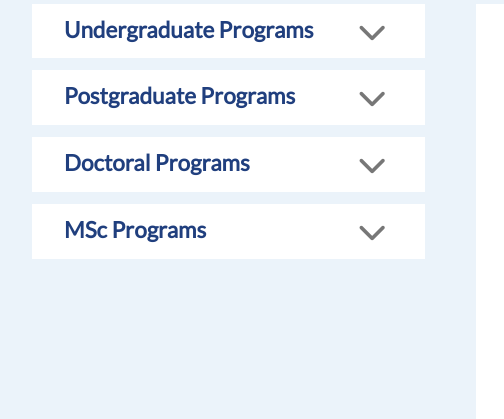
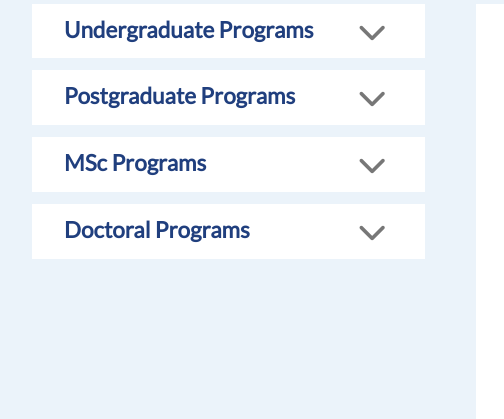
Before and after one commit to TheMarcellVargaUCN/ProjectStudy, a plain HTML site: page universities.html in a window 1280 px wide. Shown: the part 952-1371 px from the top of the page, 0-504 px from the left. Drawn offline with nearby package versions, Linux system fonts and the light colour scheme; some packages are replaced by stand-ins of ours; grey boxes are pictures that could not be loaded.

Commit message:
Programs

```diff
--- a/assets/css/style-universities.css
+++ b/assets/css/style-universities.css
@@ -335,14 +335,14 @@ h1 {
     grid-template-areas:
     'undergrad'
     'postgrad'
-    'doctor'
-    'master';
+    'master'
+    'doctor';
 }
 
 .undergrad { grid-area: undergrad; }
 .postgrad { grid-area: postgrad; }
+.master { grid-area: master; }
 .doctor { grid-area: doctor; }
-.master { grid-area: master; }
 
 
 .programcontainer h3 {
--- a/universities.html
+++ b/universities.html
@@ -103,9 +103,9 @@
 
                 <div class="panel">
                     <ul>
-                        <li>Lorem ipsum</li>
-                        <li>Lorem ipsum</li>
-                        <li>Lorem ipsum</li>
+                        <li>Bachelor in International Business</li>
+                        <li>Undergraduate Summer School</li>
+                        <li>Undergraduate Certificate - CIB or CBS</li>
                     </ul>
                 </div>
 
@@ -120,9 +120,12 @@
 
                 <div class="panel">
                     <ul>
-                        <li>Lorem ipsum</li>
-                        <li>Lorem ipsum</li>
-                        <li>Lorem ipsum</li>
+                        <li>MBA</li>
+                        <li>MSc Management in International Business (MIB)</li>
+                        <li>Masters in Management (Grande Ecole Program)</li>
+                        <li>Advanced Master in Biotechnology & Pharmaceutical Management</li>
+                        <li>Advanced Master in Digital Strategy Management</li>
+                        <li>Advanced Master in Energy Marketing and Management</li>
                     </ul>
                 </div>
 
@@ -137,9 +140,8 @@
 
                 <div class="panel">
                     <ul>
-                        <li>Lorem ipsum</li>
-                        <li>Lorem ipsum</li>
-                        <li>Lorem ipsum</li>
+                        <li>Doctorate of Business Administration (DBA)</li>
+                        <li>PhD in Business Administration</li>
                     </ul>
                 </div>
 
@@ -154,9 +156,15 @@
 
                 <div class="panel">
                     <ul>
-                        <li>Lorem ipsum</li>
-                        <li>Lorem ipsum</li>
-                        <li>Lorem ipsum</li>
+                        <li>MSc Business Development</li>
+                        <li>MSc Entrepreneurship & Global Marketing</li>
+                        <li>MSc Fashion, Design and Luxury Management</li>
+                        <li>MSc Finance</li>
+                        <li>MSc Humanitarian Program Management</li>
+                        <li>MSc Innovation, Strategy and Entrepreneurship</li>
+                        <li>MSc International Human Resource Management in the Digital Age</li>
+                        <li>MSc Marketing Management</li>
+
                     </ul>
                 </div>
 
@@ -252,9 +260,7 @@
 
                 <div class="panel">
                     <ul>
-                        <li>Lorem ipsum</li>
-                        <li>Lorem ipsum</li>
-                        <li>Lorem ipsum</li>
+                        <li>Bachelor in International Management</li>
                     </ul>
                 </div>
 
@@ -269,9 +275,7 @@
 
                 <div class="panel">
                     <ul>
-                        <li>Lorem ipsum</li>
-                        <li>Lorem ipsum</li>
-                        <li>Lorem ipsum</li>
+                        <p>No Postgraduate Program is available at this University</p>
                     </ul>
                 </div>
 
@@ -286,9 +290,7 @@
 
                 <div class="panel">
                     <ul>
-                        <li>Lorem ipsum</li>
-                        <li>Lorem ipsum</li>
-                        <li>Lorem ipsum</li>
+                        <li>MIB / DBA: Doctorate of Business Administration</li>
                     </ul>
                 </div>
 
@@ -303,9 +305,19 @@
 
                 <div class="panel">
                     <ul>
-                        <li>Lorem ipsum</li>
-                        <li>Lorem ipsum</li>
-                        <li>Lorem ipsum</li>
+                        <li>MSc: Business Intelligence & Analytics</li>
+                        <li>MSc: Coporate Finance & Fintech</li>
+                        <li>MSc: International Commerce & Digital Marketing</li>
+                        <li>MSc: Project Management</li>
+                        <li>MSc: Purchasing & Supply Chain Management</li>
+                        <li>MSc: Transforming Mobility - Business Models & Vehicles for the Future</li>
+                        <li>MSc: Strategy & Design for the Anthropocene</li>
+                        <li>MIB / DBA: Master in International Business - Business Management</li>
+                        <li>MIB / DBA: Master in International Business - Doing Business in Asia / Double-diplôme ISMAC</li>
+                        <li>MIB / DBA: Master in International Business - International Affairs</li>
+                        <li>MIB / DBA: Master in International Business - Management of Health Care Insitutions</li>
+                        <li>MIB / DBA: Master in International Business - Marketing Digital</li>
+                        <li>MIB / DBA: Master in International Business - Project Management</li>
                     </ul>
                 </div>
 
@@ -401,15 +413,13 @@
 
                 <div class="panel">
                     <ul>
-                        <li>Lorem ipsum</li>
-                        <li>Lorem ipsum</li>
-                        <li>Lorem ipsum</li>
+                        <li>Bachelor of International Business Administration</li>
                     </ul>
                 </div>
 
             </div>
 
-            <div class="postgrad">
+            <div class="postgrad" id="empty">
 
                 <button class="panelbutton">
                     <h3>Postgraduate Programs</h3>
@@ -418,9 +428,7 @@
 
                 <div class="panel">
                     <ul>
-                        <li>Lorem ipsum</li>
-                        <li>Lorem ipsum</li>
-                        <li>Lorem ipsum</li>
+                        <li>Programme Grande Ecole</li>
                     </ul>
                 </div>
 
@@ -435,9 +443,7 @@
 
                 <div class="panel">
                     <ul>
-                        <li>Lorem ipsum</li>
-                        <li>Lorem ipsum</li>
-                        <li>Lorem ipsum</li>
+                        <p>No Doctoral Program is available at this University</p>
                     </ul>
                 </div>
 
@@ -452,9 +458,8 @@
 
                 <div class="panel">
                     <ul>
-                        <li>Lorem ipsum</li>
-                        <li>Lorem ipsum</li>
-                        <li>Lorem ipsum</li>
+                        <li>Masters of Science</li>
+                        <li>Executive MBA</li>
                     </ul>
                 </div>
 
@@ -550,9 +555,8 @@
 
                 <div class="panel">
                     <ul>
-                        <li>Lorem ipsum</li>
-                        <li>Lorem ipsum</li>
-                        <li>Lorem ipsum</li>
+                        <li>Fashion Design & Haute Couture</li>
+                        <li>Interior Design</li>
                     </ul>
                 </div>
 
@@ -567,9 +571,7 @@
 
                 <div class="panel">
                     <ul>
-                        <li>Lorem ipsum</li>
-                        <li>Lorem ipsum</li>
-                        <li>Lorem ipsum</li>
+                        <p>No Postgraduate Program is available at this University</p>
                     </ul>
                 </div>
 
@@ -584,9 +586,7 @@
 
                 <div class="panel">
                     <ul>
-                        <li>Lorem ipsum</li>
-                        <li>Lorem ipsum</li>
-                        <li>Lorem ipsum</li>
+                        <p>No Doctoral Program is available at this University</p>
                     </ul>
                 </div>
 
@@ -601,9 +601,7 @@
 
                 <div class="panel">
                     <ul>
-                        <li>Lorem ipsum</li>
-                        <li>Lorem ipsum</li>
-                        <li>Lorem ipsum</li>
+                        <p>No MSc Program is available at this University</p>
                     </ul>
                 </div>
 
@@ -699,9 +697,7 @@
 
                 <div class="panel">
                     <ul>
-                        <li>Lorem ipsum</li>
-                        <li>Lorem ipsum</li>
-                        <li>Lorem ipsum</li>
+                        <li>Bachelor of Business Administration</li>
                     </ul>
                 </div>
 
@@ -716,9 +712,7 @@
 
                 <div class="panel">
                     <ul>
-                        <li>Lorem ipsum</li>
-                        <li>Lorem ipsum</li>
-                        <li>Lorem ipsum</li>
+                        <li>MBA</li>
                     </ul>
                 </div>
 
@@ -733,9 +727,7 @@
 
                 <div class="panel">
                     <ul>
-                        <li>Lorem ipsum</li>
-                        <li>Lorem ipsum</li>
-                        <li>Lorem ipsum</li>
+                        <li>DBA</li>
                     </ul>
                 </div>
 
@@ -750,9 +742,13 @@
 
                 <div class="panel">
                     <ul>
-                        <li>Lorem ipsum</li>
-                        <li>Lorem ipsum</li>
-                        <li>Lorem ipsum</li>
+                        <li>MSc in Arts & Cultural Management</li>
+                        <li>MSc in Hospitality & Tourism Management</li>
+                        <li>MSc in International Finance</li>
+                        <li>MSc in International Management</li>
+                        <li>MSc in Luxury & Fashion Management</li>
+                        <li>MSc Marketing Strategy et Data Analytics</li>
+                        <li>MSc in Purchasing & Supply Chain Management</li>
                     </ul>
                 </div>
 
```
